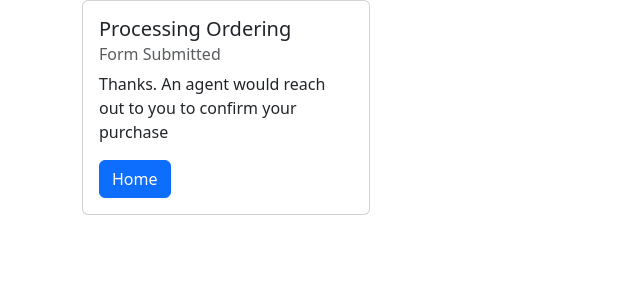
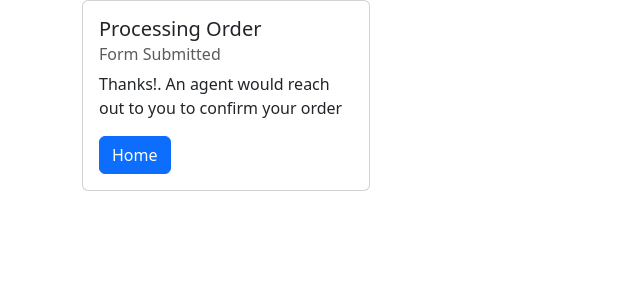
Before and after one commit to lonebhen/August_Kreations, a Django app: page /success in a window 1280 px wide. Shown: the top 300 px of the page, without its empty margins (0-640 px from the left). Run offline with Django 4.2, Linux system fonts and the light colour scheme; some libraries are stand-ins or nearby versions.

Commit message:
final build

```diff
--- a/templates/success.html
+++ b/templates/success.html
@@ -5,9 +5,9 @@
 <div class="container">
     <div class="card" style="width: 18rem;">
         <div class="card-body">
-          <h5 class="card-title">Processing Ordering</h5>
+          <h5 class="card-title">Processing Order</h5>
           <h6 class="card-subtitle mb-2 text-muted">Form Submitted</h6>
-          <p class="card-text">Thanks. An agent would reach out to you to confirm your purchase</p>
+          <p class="card-text">Thanks!. An agent would reach out to you to confirm your order</p>
           <form action="{% url 'product_list' %}">
             {% csrf_token %}
             <button class="btn btn-primary" type="submit">Home</button>
```
